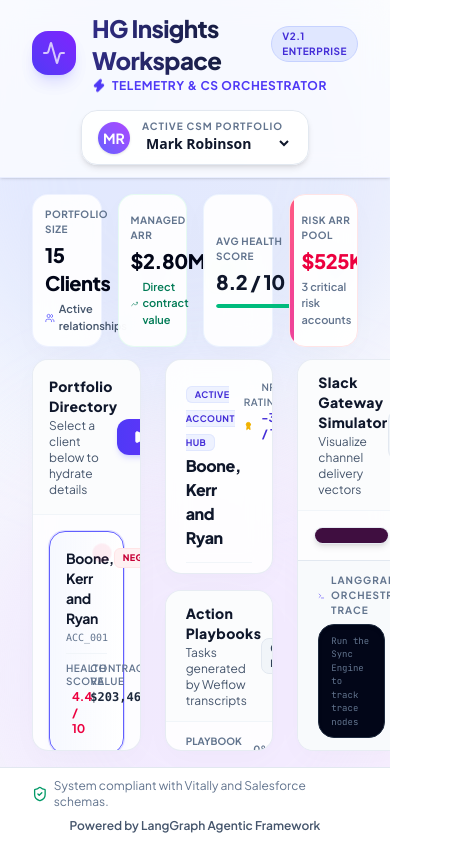
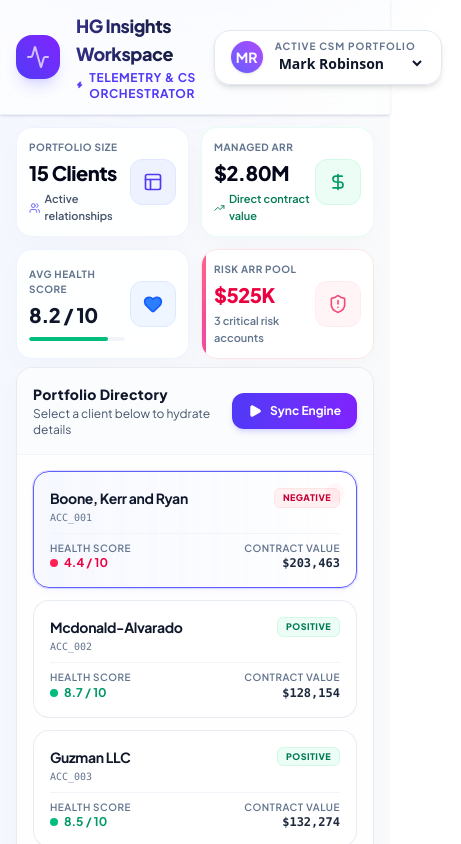
Before and after one commit to pyhrishi/gtm-automation-frontend, a Next.js app: page / in a window 390 px wide. Shown: the top 844 px of the page, 461 px wide, since content can reach past the window. Built offline with nearby package versions, Linux system fonts and the light colour scheme.

Commit message:
feat: Mobile-responsive layout — stacked panels on mobile, 3-col locked viewport on lg+

```diff
--- a/src/app/layout.tsx
+++ b/src/app/layout.tsx
@@ -25,9 +25,9 @@
   return (
     <html
       lang="en"
-      className={`${geistSans.variable} ${geistMono.variable} h-full overflow-hidden antialiased`}
+      className={`${geistSans.variable} ${geistMono.variable} lg:h-full lg:overflow-hidden antialiased`}
     >
-      <body className="h-full overflow-hidden flex flex-col">{children}</body>
+      <body className="min-h-full lg:h-full lg:overflow-hidden flex flex-col">{children}</body>
     </html>
   );
 }
--- a/src/app/page.tsx
+++ b/src/app/page.tsx
@@ -2142,7 +2142,7 @@
 
   return (
     <div
-      className="h-screen bg-gradient-to-br from-indigo-50/60 via-slate-50 to-purple-50/50 text-slate-800 flex flex-col font-sans relative overflow-hidden"
+      className="min-h-screen lg:h-screen bg-gradient-to-br from-indigo-50/60 via-slate-50 to-purple-50/50 text-slate-800 flex flex-col font-sans relative lg:overflow-hidden"
       style={{ fontFamily: "'Plus Jakarta Sans', sans-serif" }}
     >
       <div className="absolute top-[-10%] right-[-10%] w-[500px] h-[500px] rounded-full bg-indigo-200/40 blur-3xl pointer-events-none z-0" />
@@ -2155,17 +2155,17 @@
         </div>
       )}
 
-      <header className="border-b border-indigo-100/60 bg-white/70 backdrop-blur-md px-8 py-3 flex flex-col md:flex-row justify-between items-center gap-4 shadow-sm z-10 sticky top-0 flex-shrink-0">
+      <header className="border-b border-indigo-100/60 bg-white/70 backdrop-blur-md px-4 lg:px-8 py-3 flex flex-row justify-between items-center gap-3 shadow-sm z-10 sticky top-0 flex-shrink-0">
         <div className="flex items-center gap-4">
           <div className="bg-gradient-to-tr from-indigo-600 to-violet-600 p-2.5 rounded-2xl shadow-lg shadow-indigo-500/20">
             <Activity className="text-white w-6 h-6 animate-pulse" />
           </div>
           <div>
             <div className="flex items-center gap-2">
-              <h1 className="text-2xl font-extrabold text-slate-900 tracking-tight bg-gradient-to-r from-indigo-900 to-slate-900 bg-clip-text text-transparent">
+              <h1 className="text-lg lg:text-2xl font-extrabold text-slate-900 tracking-tight bg-gradient-to-r from-indigo-900 to-slate-900 bg-clip-text text-transparent">
                 HG Insights Workspace
               </h1>
-              <span className="bg-indigo-100 border border-indigo-200 text-indigo-700 text-[10px] font-bold px-2.5 py-0.5 rounded-full uppercase tracking-wider">
+              <span className="hidden sm:inline bg-indigo-100 border border-indigo-200 text-indigo-700 text-[10px] font-bold px-2.5 py-0.5 rounded-full uppercase tracking-wider">
                 v2.1 Enterprise
               </span>
             </div>
@@ -2200,7 +2200,7 @@
         </div>
       </header>
 
-      <section className="px-8 pt-4 pb-3 grid grid-cols-4 gap-4 z-10 flex-shrink-0">
+      <section className="px-4 lg:px-8 pt-3 pb-2 grid grid-cols-2 lg:grid-cols-4 gap-3 z-10 flex-shrink-0">
         <div className="bg-white/90 backdrop-blur-md border border-indigo-100/50 p-3 rounded-2xl flex items-center justify-between shadow-[0_8px_30px_rgb(0,0,0,0.02)] hover:shadow-indigo-500/5 hover:-translate-y-0.5 hover:border-indigo-200/80 transition-all duration-300 group min-h-0">
           <div>
             <p className="text-[10px] font-bold text-slate-500 uppercase tracking-wider mb-1">Portfolio Size</p>
@@ -2263,10 +2263,10 @@
         </div>
       </section>
 
-      <main className="flex-1 min-h-0 overflow-hidden px-8 pb-4 flex flex-row gap-6 z-10 relative">
-
-        <div className="w-1/3 flex-shrink-0 flex flex-col min-h-0">
-          <div className="bg-white/90 backdrop-blur-md border border-slate-200/80 rounded-2xl shadow-[0_8px_30px_rgb(0,0,0,0.02)] flex flex-col flex-1 min-h-0 overflow-hidden">
+      <main className="lg:flex-1 lg:min-h-0 lg:overflow-hidden px-4 lg:px-8 pb-4 flex flex-col lg:flex-row gap-4 lg:gap-6 z-10 relative">
+
+        <div className="w-full lg:w-1/3 lg:flex-shrink-0 flex flex-col lg:min-h-0">
+          <div className="bg-white/90 backdrop-blur-md border border-slate-200/80 rounded-2xl shadow-[0_8px_30px_rgb(0,0,0,0.02)] flex flex-col min-h-[420px] lg:flex-1 lg:min-h-0 overflow-hidden">
             <div className="p-4 border-b border-slate-100 flex justify-between items-center bg-slate-50/60 flex-shrink-0">
               <div>
                 <h3 className="font-extrabold text-slate-900 text-sm tracking-wide">Portfolio Directory</h3>
@@ -2336,9 +2336,9 @@
           </div>
         </div>
 
-        <div className="w-1/3 flex-shrink-0 flex flex-col gap-4 min-h-0">
-
-          <div className="bg-white/90 backdrop-blur-md border border-slate-200/80 rounded-2xl shadow-[0_8px_30px_rgb(0,0,0,0.02)] flex flex-col p-5 gap-3 h-[57%] min-h-0 overflow-hidden">
+        <div className="w-full lg:w-1/3 lg:flex-shrink-0 flex flex-col gap-4">
+
+          <div className="bg-white/90 backdrop-blur-md border border-slate-200/80 rounded-2xl shadow-[0_8px_30px_rgb(0,0,0,0.02)] flex flex-col p-5 gap-3 min-h-[380px] lg:h-[57%] lg:min-h-0 overflow-hidden">
             <div className="flex justify-between items-start border-b border-slate-100 pb-3 flex-shrink-0">
               <div>
                 <span className="bg-indigo-50 border border-indigo-100 text-indigo-700 text-[9px] font-bold px-2 py-0.5 rounded-md uppercase tracking-wider">
@@ -2408,7 +2408,7 @@
             </div>
           </div>
 
-          <div className="bg-white/90 backdrop-blur-md border border-slate-200/80 rounded-2xl shadow-[0_8px_30px_rgb(0,0,0,0.02)] flex flex-col h-[43%] min-h-0 overflow-hidden">
+          <div className="bg-white/90 backdrop-blur-md border border-slate-200/80 rounded-2xl shadow-[0_8px_30px_rgb(0,0,0,0.02)] flex flex-col min-h-[320px] lg:h-[43%] lg:min-h-0 overflow-hidden">
             <div className="px-5 py-3 border-b border-slate-100 bg-slate-50/60 flex justify-between items-center flex-shrink-0">
               <div>
                 <h3 className="font-extrabold text-slate-900 text-sm tracking-wide">Action Playbooks</h3>
@@ -2483,9 +2483,9 @@
           </div>
         </div>
 
-        <div className="w-1/3 flex-shrink-0 flex flex-col min-h-0">
-
-          <div className="bg-white/90 backdrop-blur-md border border-slate-200/80 rounded-2xl shadow-[0_8px_30px_rgb(0,0,0,0.02)] flex flex-col flex-1 min-h-0 overflow-hidden">
+        <div className="w-full lg:w-1/3 lg:flex-shrink-0 flex flex-col lg:min-h-0">
+
+          <div className="bg-white/90 backdrop-blur-md border border-slate-200/80 rounded-2xl shadow-[0_8px_30px_rgb(0,0,0,0.02)] flex flex-col min-h-[480px] lg:flex-1 lg:min-h-0 overflow-hidden">
 
             <div className="px-5 py-3 border-b border-slate-100 bg-slate-50/60 flex justify-between items-center flex-shrink-0">
               <div>
@@ -2659,7 +2659,7 @@
               )}
             </div>
 
-            <div className="px-5 py-3 border-t border-slate-200 bg-slate-50 flex flex-col h-[190px] flex-shrink-0 overflow-hidden">
+            <div className="px-5 py-3 border-t border-slate-200 bg-slate-50 flex flex-col h-[160px] lg:h-[190px] flex-shrink-0 overflow-hidden">
               <div className="flex justify-between items-center mb-1.5 flex-shrink-0">
                 <label className="text-[10px] font-bold text-slate-500 uppercase tracking-widest flex items-center gap-1.5">
                   <Terminal className="w-3.5 h-3.5 text-indigo-600" /> LangGraph Orchestrator Trace
@@ -2705,7 +2705,7 @@
         </div>
       </main>
 
-      <footer className="border-t border-slate-200 bg-white px-8 py-2.5 flex flex-col sm:flex-row justify-between items-center gap-2 text-xs text-slate-500 z-10 flex-shrink-0">
+      <footer className="border-t border-slate-200 bg-white px-4 lg:px-8 py-2.5 flex flex-col sm:flex-row justify-between items-center gap-2 text-xs text-slate-500 z-10 flex-shrink-0">
         <p className="flex items-center gap-1.5">
           <ShieldCheck className="w-4 h-4 text-emerald-600" /> System compliant with Vitally and Salesforce schemas.
         </p>
```
